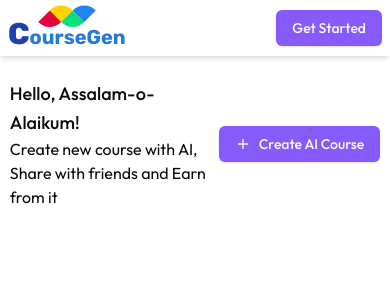
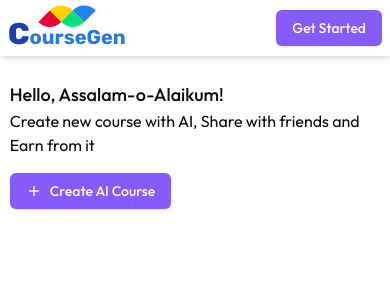
Before and after one commit to musamueed19/AI-Course-Generator, a Next.js app in the folder ai-course-generator-nextjs-tg/: page /dashboard in a window 390 px wide. Shown: the top 300 px of the page. Built offline with nearby package versions, Linux system fonts and the light colour scheme; no server answers.

Commit message:
added Responsiveness for Mobile in Greets and CreateCourse Button

```diff
--- /dev/null
+++ b/ai-course-generator-nextjs-tg/app/create-course/page.jsx
@@ -0,0 +1,17 @@
+import React from 'react'
+
+export default function CreateCoursePage() {
+  return (
+      <div>
+
+          {/* Stepper */}
+
+          {/* Component - based on State */}
+
+
+          {/* Next Previous - Button Section */}
+
+
+    </div>
+  )
+}
--- a/ai-course-generator-nextjs-tg/app/dashboard/_components/AddCourse.jsx
+++ b/ai-course-generator-nextjs-tg/app/dashboard/_components/AddCourse.jsx
@@ -4,6 +4,7 @@ import { IoMdAdd } from "react-icons/io";
 
 import { Button } from "@/components/ui/button";
 import { useUser } from "@clerk/nextjs";
+import Link from "next/link";
 
 
 export default function AddCourse() {
@@ -11,19 +12,24 @@ export default function AddCourse() {
   const { user } = useUser();
 
   return (
-    <div className="flex items-center justify-between">
-
+    <div className="md:flex items-center justify-between inline-block">
       {/* Greetings, and Help Tip - Section */}
-      <div>
+      <div className="mb-4 md:mb-0">
         <h2 className="text-lg font-medium">
-          Hello, Assalam-o-Alaikum! <span className="text-xl font-bold">{user?.fullName}</span>
+          Hello, Assalam-o-Alaikum!{" "}
+          <span className="text-xl font-bold">{user?.fullName}</span>
         </h2>
 
         <p>Create new course with AI, Share with friends and Earn from it</p>
       </div>
 
       {/* Call to Action - Create Course - Button Section */}
-      <Button><IoMdAdd className="w-10 h-10" />Create AI Course</Button>
+      <Link href="/create-course">
+        <Button>
+          <IoMdAdd className="w-10 h-10" />
+          Create AI Course
+        </Button>
+      </Link>
     </div>
   );
 }
```
